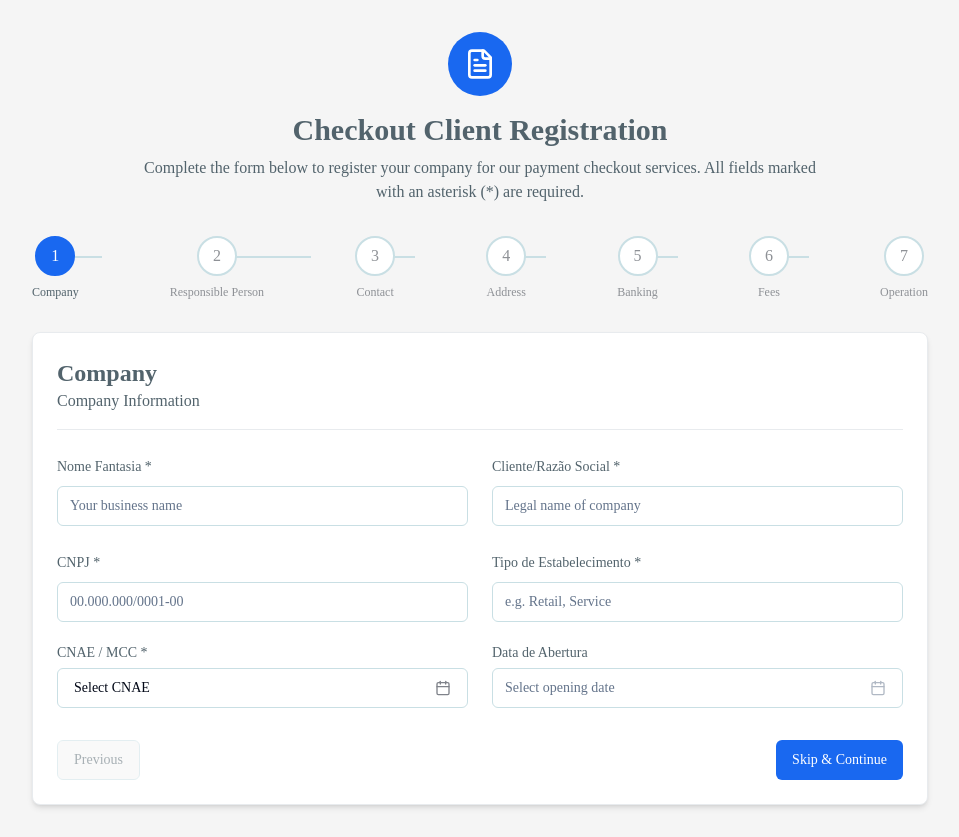
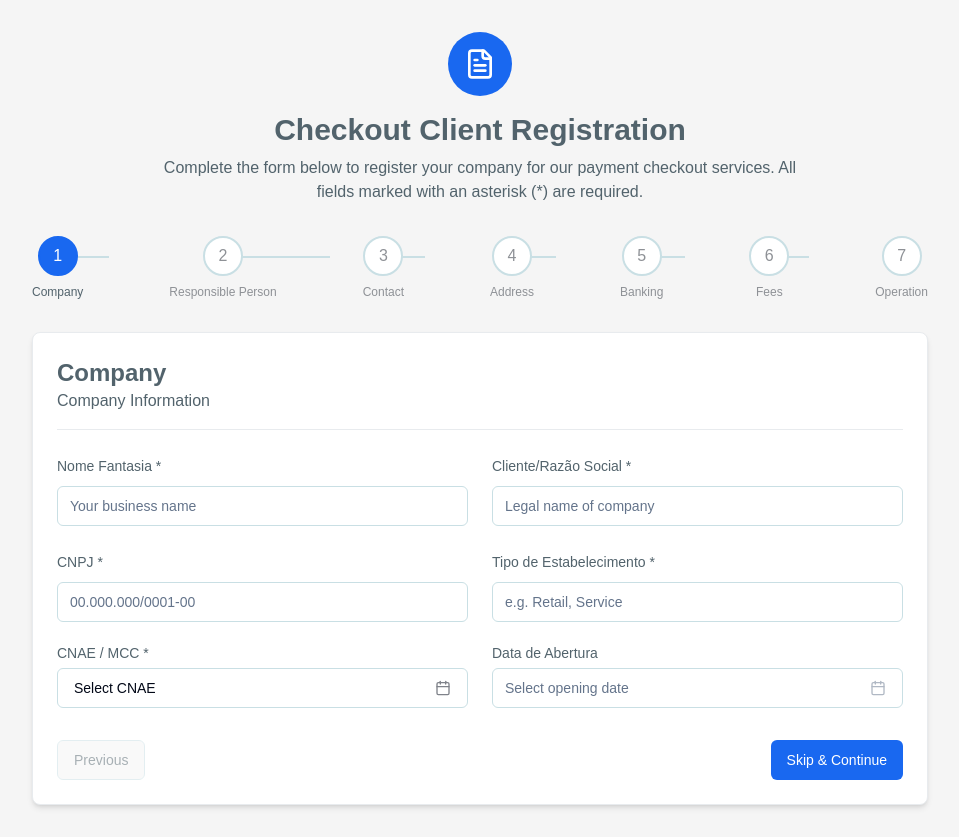
Before and after one commit to diegoquintao/checkout-client-flow, a React (Vite) app: page / in a window 1280 px wide. Shown: the whole page, without its empty margins (160-1119 px from the left). Built offline with nearby package versions, Linux system fonts and the light colour scheme.

Commit message:
Refactor: Use Nunito Sans font
Update the application to use Nunito Sans as the main font family.

```diff
--- a/public/index.html
+++ b/public/index.html
@@ -6,7 +6,7 @@
     <link rel="icon" type="image/svg+xml" href="/favicon.ico" />
     <meta name="viewport" content="width=device-width, initial-scale=1.0" />
     <title>Partner Registration Form</title>
-    <link rel="stylesheet" href="https://fonts.googleapis.com/css2?family=Carbona:wght@400;500;600;700&display=swap">
+    <link rel="stylesheet" href="https://fonts.googleapis.com/css2?family=Nunito+Sans:wght@300;400;500;600;700&display=swap">
   </head>
   <body>
     <div id="root"></div>
--- a/src/pages/Index.tsx
+++ b/src/pages/Index.tsx
@@ -4,7 +4,7 @@ import FormHeader from "@/components/FormHeader";
 
 const Index = () => {
   return (
-    <div className="min-h-screen bg-background font-carbona">
+    <div className="min-h-screen bg-background font-nunito-sans">
       <div className="container mx-auto px-4 py-8">
         <FormHeader />
         <MultiStepForm />
--- a/tailwind.config.ts
+++ b/tailwind.config.ts
@@ -1,3 +1,4 @@
+
 import type { Config } from "tailwindcss";
 
 export default {
@@ -19,8 +20,8 @@ export default {
 		},
 		extend: {
 			fontFamily: {
-				'carbona': ['Carbona', 'serif'],
-				'sans': ['Carbona', 'sans-serif'],
+				'nunito-sans': ['Nunito Sans', 'sans-serif'],
+				'sans': ['Nunito Sans', 'sans-serif'],
 			},
 			colors: {
 				border: 'hsl(var(--border))',
```
